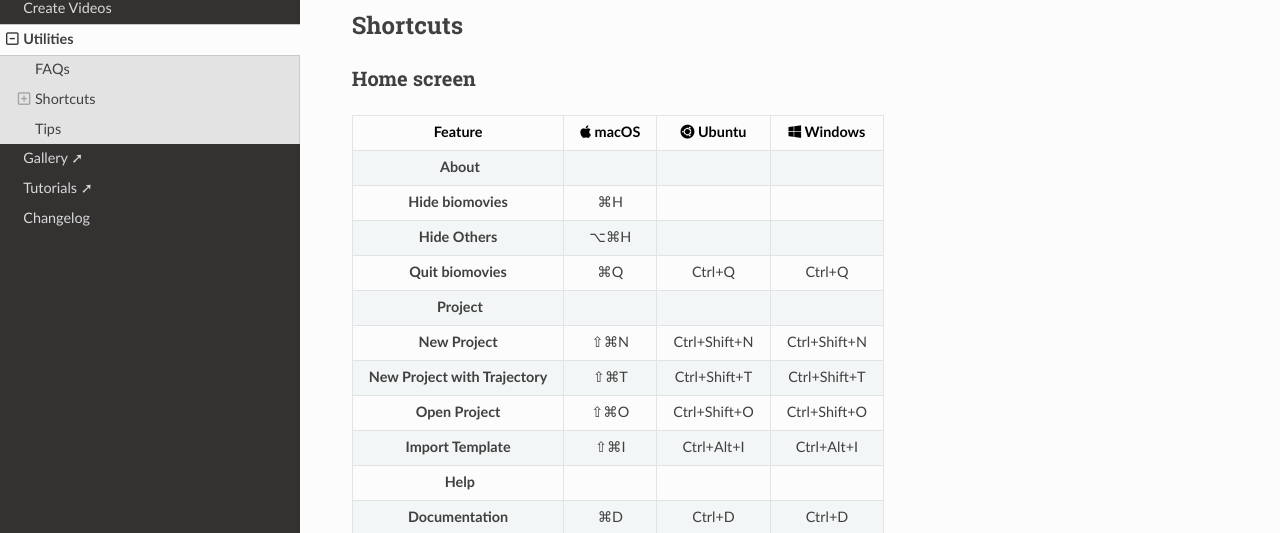
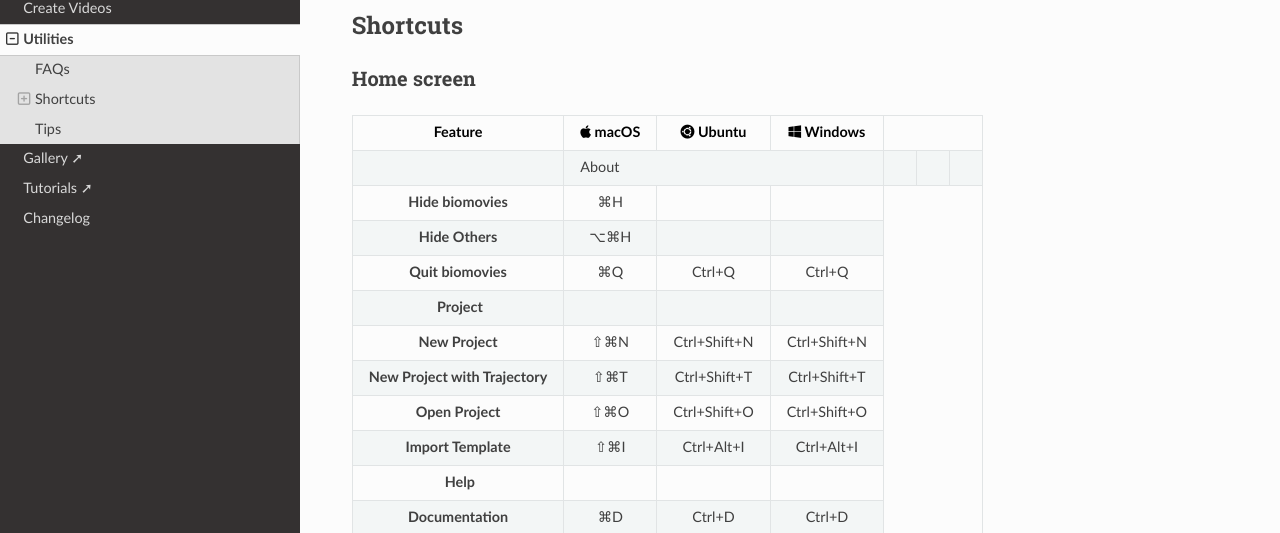
Before and after one commit to gbayarri/biomovies_documentation, a Sphinx documentation site: the page built from docs/source/utilities.md, in a window 1280 px wide and 900 px high. Shown: the part 367-900 px from the top of the window. Built offline with Sphinx 7.4.7 and the Read the Docs theme 2.0.0, drawn with Linux system fonts in a browser that asks for light colours.

Commit message:
Utilities > Shortcuts

```diff
--- a/docs/source/utilities.md
+++ b/docs/source/utilities.md
@@ -42,7 +42,7 @@
 
 | Feature | <i class="fa-brands fa-apple"></i> macOS | <i class="fa-brands fa-ubuntu"></i> Ubuntu | <i class="fa-brands fa-windows"></i> Windows
 | :-: | :-: | :-: | :-: |
-| **About**
+| <td colspan=4 class="table-shortcuts-title">About</td>
 | **Hide biomovies** | ⌘H |  |
 | **Hide Others** | ⌥⌘H |  |
 | **Quit biomovies** | ⌘Q | Ctrl+Q | Ctrl+Q
```
